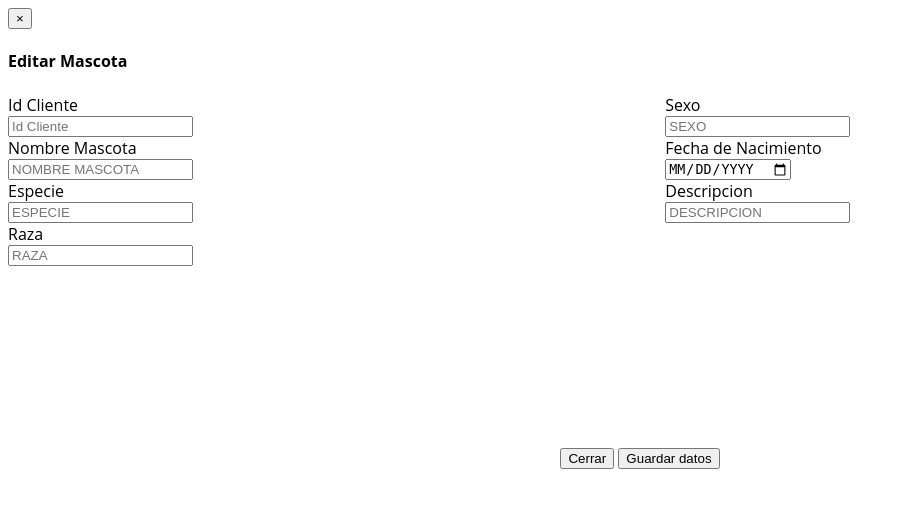
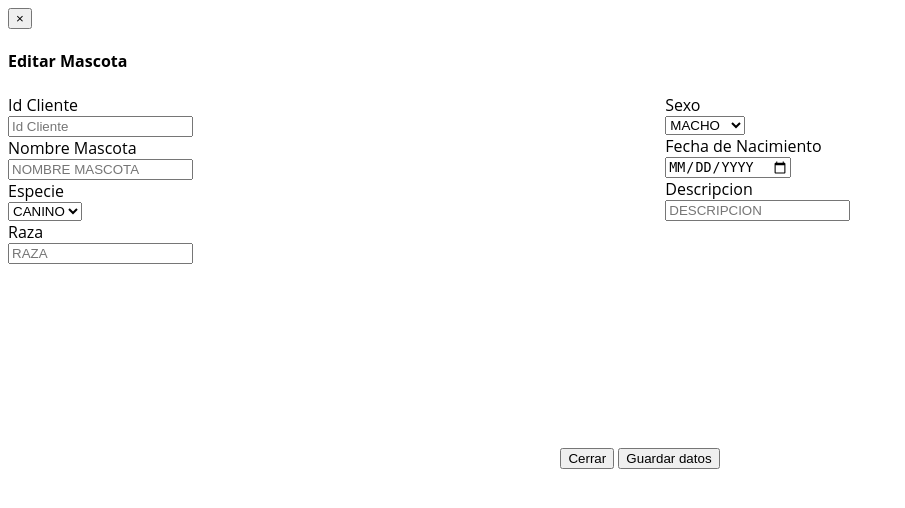
Before and after one commit to kirby1888/bernardofinal, a PHP site: page /bernardo/modal/editar_mascota.php in a window 1280 px wide. Shown: the top 508 px of the page, without its empty margins (0-905 px from the left). Run offline with PHP 8.4, Linux system fonts and the light colour scheme.

Commit message:
Auto stash before merge of "master" and "origin/master"
cabios que faltaban

```diff
--- a/ajax/editar_cliente.php
+++ b/ajax/editar_cliente.php
@@ -54,7 +54,8 @@ require '../funcs/funcs.php';
 			    $nombre= strtoupper($nombre);
 				$apellido= strtoupper($apellido);
                 $direccion= strtoupper($direccion);
-
+                $mem= strtoupper($mem);
+                $celular= strtoupper($celular);
 		if (preg_match('/\w+@\w+\.+[a-z]/', $correo)){
 
 
--- a/ajax/editar_proveedor.php
+++ b/ajax/editar_proveedor.php
@@ -49,7 +49,9 @@ require '../funcs/funcs.php';
 
 
 			        $nom_empresa= strtoupper($nom_empresa);
-				$representante= strtoupper($representante);
+				    $representante= strtoupper($representante);
+                    $tipo= strtoupper($tipo);
+				    $RTN= strtoupper($RTN);
 
 		 if (preg_match('/\w+@\w+\.+[a-z]/', $cor_empresa)){
 
--- a/modal/editar_mascota.php
+++ b/modal/editar_mascota.php
@@ -5,7 +5,7 @@
 	  <div  class="modal-dialog modal-lg" role="d class="modal-dialog modal-lg"t">
 		<div class="modal-content">
 		  <div class="modal-header">
-			<button type="button"  onClick="location.reload();" class="close" data-dismiss="modal" aria-label="Close"><span aria-hidden="true">&times;</span></button>
+			<button type="button" class="close" data-dismiss="modal" aria-label="Close"><span aria-hidden="true">&times;</span></button>
 			<h4 class="modal-title" id="myModalLabel"><i class='glyphicon glyphicon-edit'></i> Editar Mascota</h4>
 		   </div>
 		  <div class="modal-body">
@@ -67,8 +67,12 @@
 					<label for="especie" class="col-sm-3 control-label">Especie</label>
 					<div class="col-sm-8">
                      <div class="input-group">
-			  	  <span class="input-group-addon"><i class="glyphicon glyphicon-barcode"></i></span>
-				  <input  type="text" class="form-control" style="text-transform: uppercase;"  id="especie" name="especie" placeholder="Especie" title="Especie" maxlength="50" onkeyup="return unespacio6()" onkeypress="return soloLetras(event)" autocomplete="off">
+                      <span class="input-group-addon"><i class="glyphicon glyphicon-list"></i></span>
+					  <select name="especie" id= "especie" class="form-control" style="text-transform: uppercase;">
+						  <option value="Canino">Canino</option>
+						  <option value="Felino">Felino</option>
+						  <option value="Otros">Otros</option>
+						</select>
 					</div>
 				  </div>
                 </div>
@@ -123,11 +127,14 @@ function unosolo() {
 			 	<div class="agileinfo-row w3ls-row2">
 
 			<div class="form-group">
-			   <label for="sexo" class="col-sm-3 control-label">Sexo </label>
+				<label for="sexo" class="col-sm-3 control-label">Sexo</label>
 				  <div class="col-sm-8">
 					<div class="input-group">
-			  	  <span class="input-group-addon"><i class="glyphicon glyphicon-barcode"></i></span>
-				  <input  type="text" class="form-control" style="text-transform: uppercase;"  id="sexo" name="sexo" placeholder="Sexo"   title="Sexo" onkeyup="return unespacio3()" onkeypress="return soloLetras(event)" maxlength="50" autocomplete="off" required>
+			  	      <span class="input-group-addon"><i class="glyphicon glyphicon-list "></i></span>
+					   <select name="sexo" id= "sexo" class="form-control" style="text-transform: uppercase;">
+						  <option value="Macho">Macho</option>
+						  <option value="Hembra">Hembra</option>
+						</select>
 					</div>
 				  </div>
                 </div>
```
Also changed, not shown: ajax/editar_producto.php (+8 -0 lines). Lines whose indentation alone changed are shown as unchanged.
